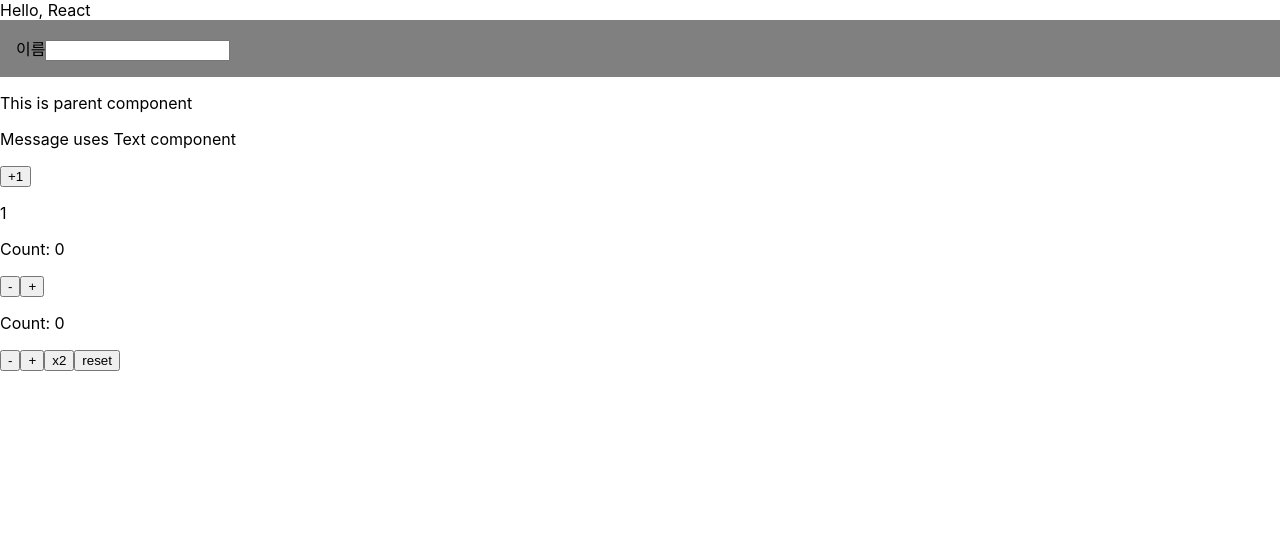
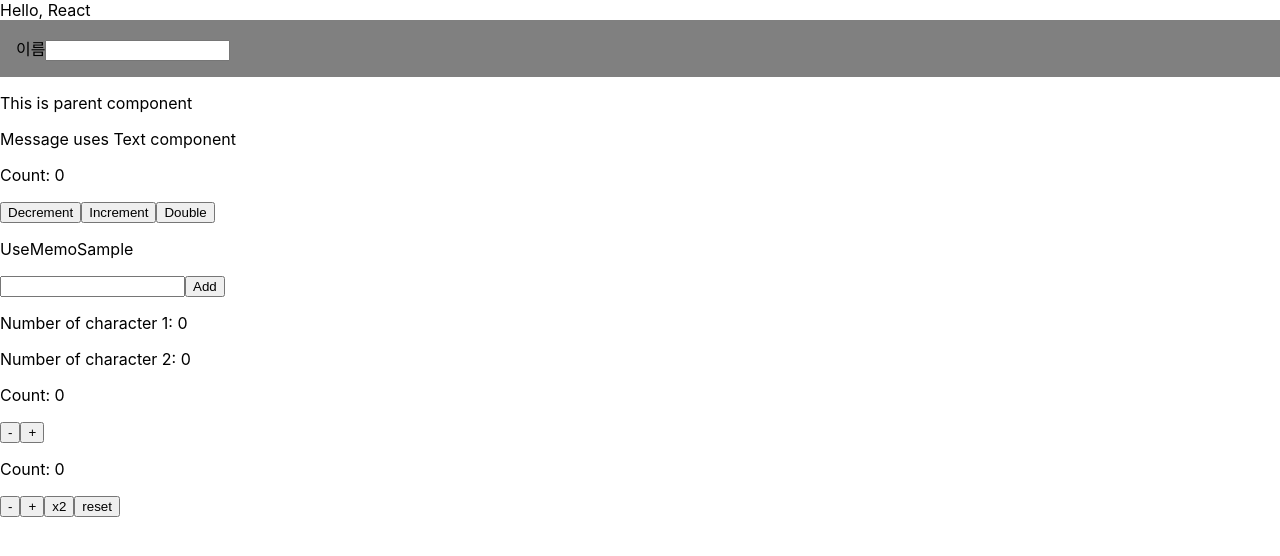
Before and after one commit to 4roring/react-ts-nextjs-book, a React (Create React App) app in the folder react-ts-part/: page / in a window 1280 px wide. Shown: the top 556 px of the page. Built offline with nearby package versions, Linux system fonts and the light colour scheme.

Commit message:
add useCallback related comments

```diff
--- a/react-ts-part/src/components/Parent.tsx
+++ b/react-ts-part/src/components/Parent.tsx
@@ -1,4 +1,34 @@
-import React, { memo, useState } from "react";
+import React, { memo, useCallback, useState } from "react";
+
+// 기본은 부모 컴포넌트가 다시 그려지면 자식도 다시 그려짐
+// 다시 렌더링 되는 것을 막기 위해 메모이제이션 (캐싱)을 사용
+// props나 context 값이 바뀌지 않은 경우 부모컴포넌트에 의한 다시 그리기가 발생하지 않음
+
+// useCallback
+// 함수를 메모이제이션 하기 위한 훅
+
+type ButtonProps = {
+  onClick: () => void;
+};
+
+const DecrementButton = (props: ButtonProps) => {
+  const { onClick } = props;
+  console.log(`DecrementButton이 다시 그려졌습니다.`);
+  return <button onClick={onClick}>Decrement</button>;
+};
+
+// DecreamentButton과 마찬가지이긴함
+const IncrementButton = React.memo((props: ButtonProps) => {
+  const { onClick } = props;
+  console.log(`IncrementButton이 다시 그려졌습니다.`);
+  return <button onClick={onClick}>Increment</button>;
+});
+
+const DoubleButton = React.memo((props: ButtonProps) => {
+  const { onClick } = props;
+  console.log(`DoubleButton이 다시 그려졌습니다.`);
+  return <button onClick={onClick}>Double</button>;
+});
 
 type FizzProps = {
   isFizz: boolean;
@@ -23,22 +53,34 @@ const Buzz = memo<BuzzProps>((props) => {
 });
 
 export const Parent = () => {
-  const [count, setCount] = useState(1);
-  const isFizz = count % 3 === 0;
-  const isBuzz = count % 5 === 0;
-  const onBuzzClick = () => {
-    console.log(`onBuzzClick isBuzz=${isBuzz}`);
-  };
-  console.log(`Parent가 다시 그려졌습니다. count=${count}`);
+  const [count, setCount] = useState(0);
+  const decrement = () => setCount((c) => c - 1);
+  const increment = () => setCount((c) => c + 1);
+  const double = useCallback(() => setCount((c) => c * 2), []);
+  // const [count, setCount] = useState(1);
+  // const isFizz = count % 3 === 0;
+  // const isBuzz = count % 5 === 0;
+  // const onBuzzClick = () => {
+  //   console.log(`onBuzzClick isBuzz=${isBuzz}`);
+  // };
+  // console.log(`Parent가 다시 그려졌습니다. count=${count}`);
 
   return (
     <div>
-      <button onClick={() => setCount((c) => c + 1)}>+1</button>
+      <p>Count: {count}</p>
+
+      {/* 부모가 다시 그려지면 얘도 다시 그려짐 */}
+      <DecrementButton onClick={decrement} />
+      {/* 부모가 다시 그려지면 얘도 다시 그려짐 */}
+      <IncrementButton onClick={increment} />
+      {/* 부모가 다시 그려져도 얘는 useCallback을 감싼 함수를 호출하여 다시그려지지 않음 */}
+      <DoubleButton onClick={double} />
+      {/* <button onClick={() => setCount((c) => c + 1)}>+1</button>
       <p>{count}</p>
       <p>
         <Fizz isFizz={isFizz} />
         <Buzz isBuzz={isBuzz} onClick={onBuzzClick} />
-      </p>
+      </p> */}
     </div>
   );
 };
--- /dev/null
+++ b/react-ts-part/src/components/UseMemoSample.tsx
@@ -0,0 +1,43 @@
+import React, { useState, useMemo } from "react";
+
+const UseMemoSample = () => {
+  const [text, setText] = useState("");
+  const [items, setItems] = useState<string[]>([]);
+
+  const onChangeInput = (e: React.ChangeEvent<HTMLInputElement>) => {
+    setText(e.target.value);
+  };
+
+  const onClickButton = () => {
+    setItems((prev) => {
+      return [...prev, text];
+    });
+    setText("");
+  };
+
+  const numberOfCharacter1 = items.reduce((sub, item) => sub + item.length, 0);
+  const numberOfCharacter2 = useMemo(() => {
+    return items.reduce((sub, item) => sub + item.length, 0);
+  }, [items]);
+
+  return (
+    <div>
+      <p>UseMemoSample</p>
+      <div>
+        <input type="text" value={text} onChange={onChangeInput} />
+        <button onClick={onClickButton}>Add</button>
+      </div>
+      <div>
+        {items.map((item, index) => (
+          <p key={index}>{item}</p>
+        ))}
+      </div>
+      <div>
+        <p>Number of character 1: {numberOfCharacter1}</p>
+        <p>Number of character 2: {numberOfCharacter2}</p>
+      </div>
+    </div>
+  );
+};
+
+export default UseMemoSample;
--- a/react-ts-part/src/index.tsx
+++ b/react-ts-part/src/index.tsx
@@ -9,6 +9,7 @@ import Message from "./components/Message";
 //import Parent from "./components/ContainerSample";
 import Counter from "./components/Counter";
 import Parent from "./components/Parent";
+import UseMemoSample from "./components/UseMemoSample";
 
 // const root = ReactDOM.createRoot(
 //   document.getElementById('root') as HTMLElement
@@ -25,6 +26,7 @@ ReactDOM.render(
     <Name />
     <Message />
     <Parent />
+    <UseMemoSample />
     <Counter initalValue={0} />
   </React.StrictMode>,
   document.getElementById("root")
```
